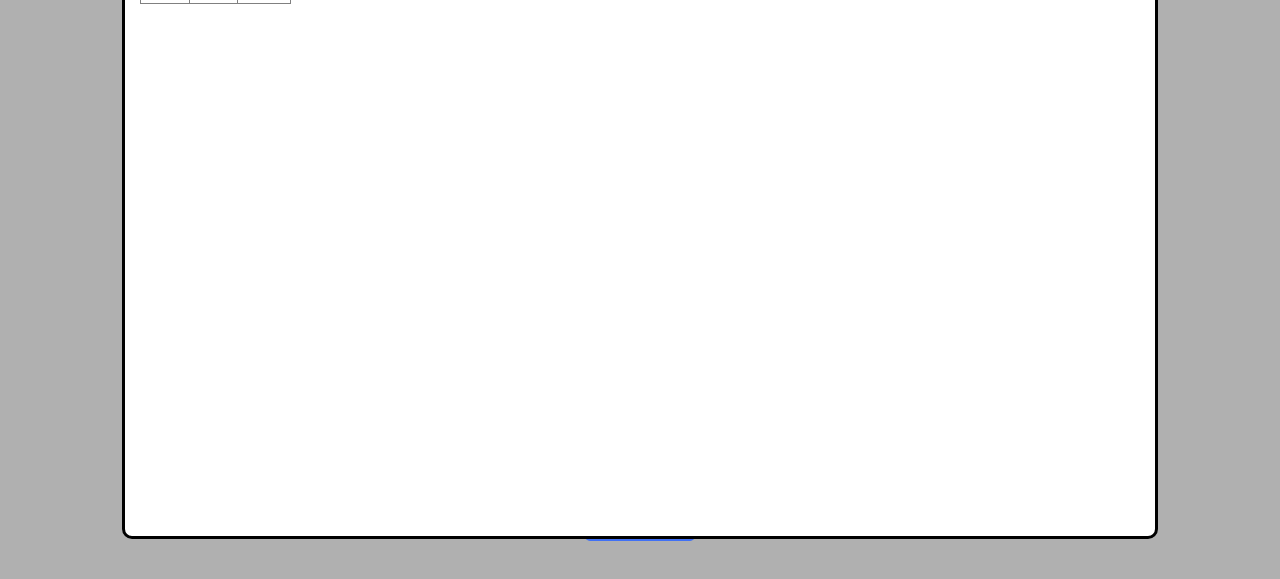
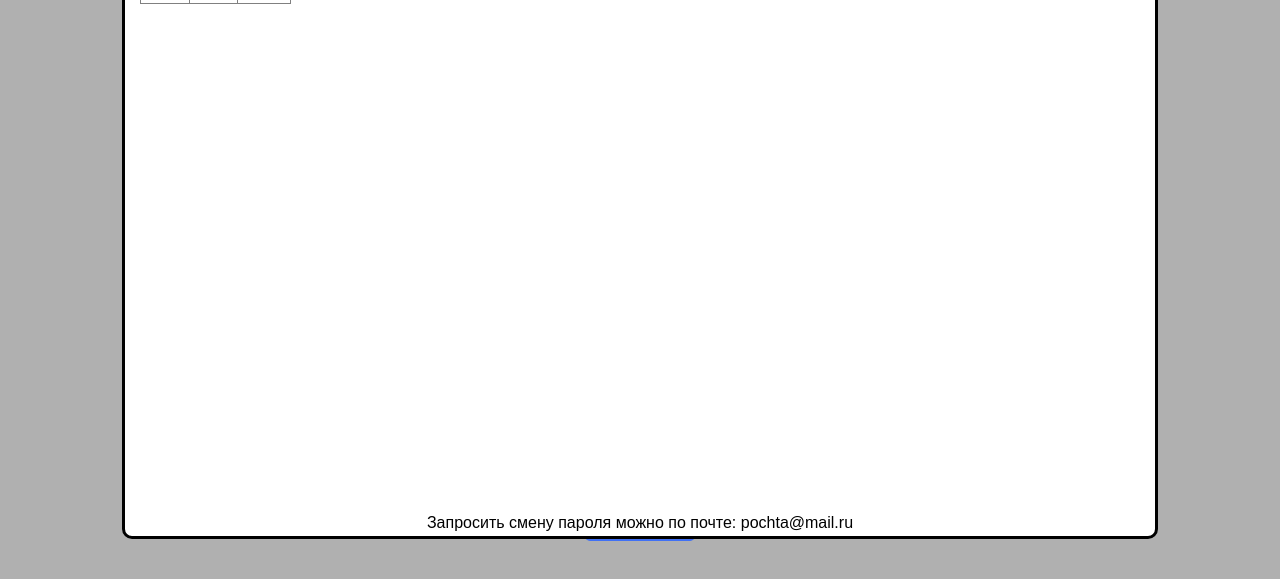
Before and after one commit to tarasovkir/SudokuWeb, a plain HTML site: page sudoku.html in a window 1280 px wide. Both pictures are taken after a click on the button "Профиль". Shown: the part 179-758 px from the top of the page. Drawn offline with Linux system fonts and the light colour scheme.

Commit message:
Почта текст

```diff
--- a/style.css
+++ b/style.css
@@ -167,11 +167,19 @@ button:hover {
 #table-records {
     border: 1px solid grey;
  }
- /* границы ячеек первого ряда таблицы */
- #table-records th {
+
+#table-records th {
     border: 1px solid grey;
  }
- /* границы ячеек тела таблицы */
- #table-records td {
+
+#table-records td {
     border: 1px solid grey;
  }
+
+ .pochtatext {
+    display: flex;
+    flex-direction: column;
+    justify-content: flex-end;
+    align-items: center;
+    height: 88%;
+  }
--- a/sudoku.html
+++ b/sudoku.html
@@ -69,9 +69,12 @@
     <div id="profile-window">
         <a href="#" class="close">Закрыть</a>
         <table id="table-records">
-            <tr><th>Место</th><th>Логин</th><th>Время</th></tr> <!--ряд с ячейками заголовков-->
-            <tr><td>Тест</td><td>Тест</td><td>Тест</td></tr> <!--ряд с ячейками тела таблицы-->
+            <tr><th>Место</th><th>Логин</th><th>Время</th></tr>
+            <tr><td>Тест</td><td>Тест</td><td>Тест</td></tr>
         </table>
+        <div class="pochtatext">
+            <p>Запросить смену пароля можно по почте: pochta@mail.ru</p>
+        </div>
     </div>
 
     </body>
```
